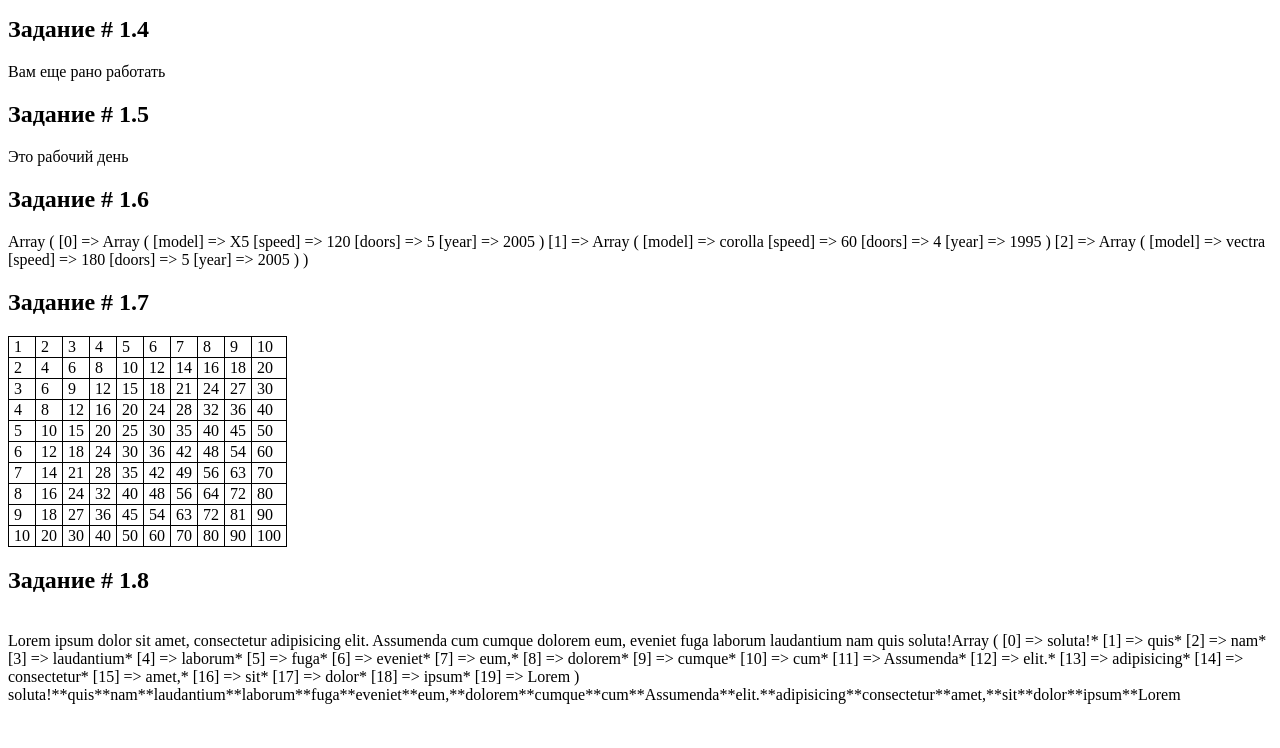
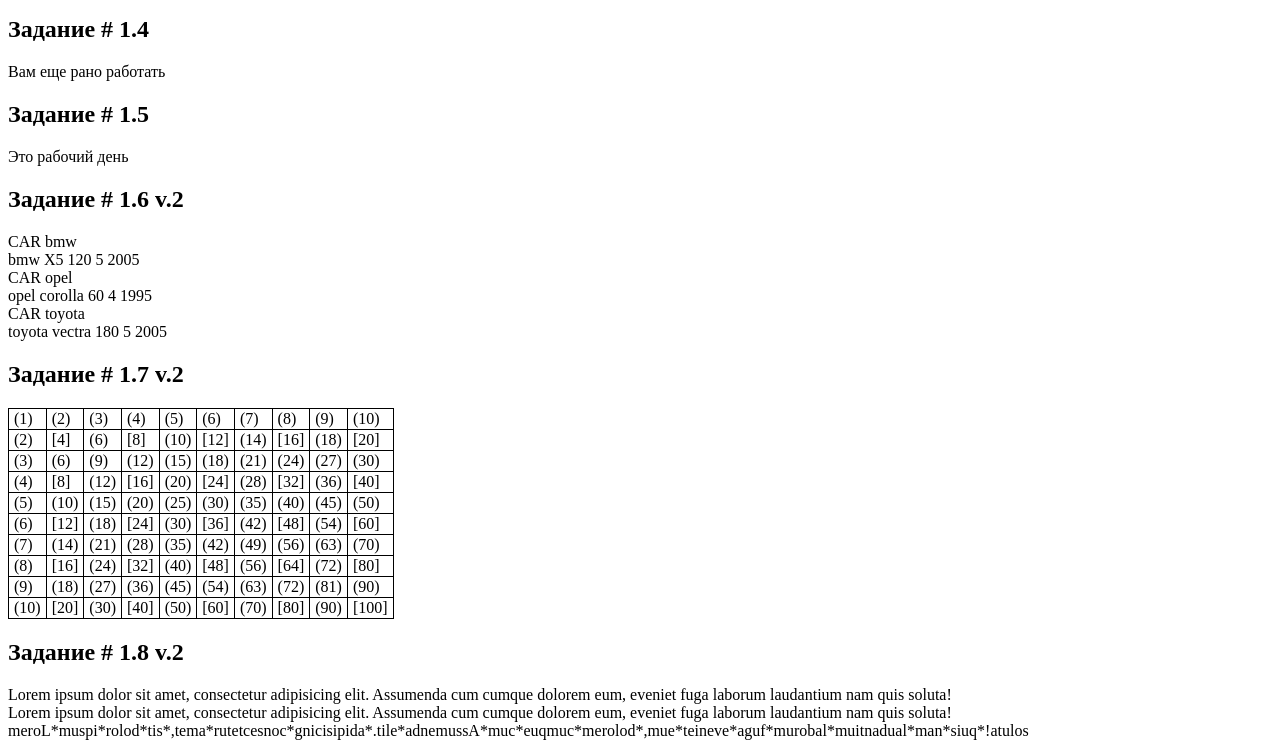
Before and after one commit to mike-a-b/loft_task1, a PHP site: page / in a window 1280 px wide. Shown: the part 420-1168 px from the top of the page. Before the commit the page ends 1124 px from the top, so only its background shows below. Run offline with PHP 8.4, Linux system fonts and the light colour scheme.

Commit message:
revision any tasks

```diff
--- a/index.php
+++ b/index.php
@@ -27,8 +27,8 @@ echo "<h2>1.1 Задание #1</h2>";
 //переменные
 $name = "Mikhail";
 $age = "28";
-echo "Меня зовут: $name"."<br/>";
-echo "Мне $age лет"."<br/>";
+echo "Меня зовут: $name<br/>";
+echo "Мне $age лет<br/>";
 
 //создаю массив символов для обрамления фразы
 /**
--- a/task-1-2.php
+++ b/task-1-2.php
@@ -14,6 +14,6 @@ $pictures = ["all" => "80", "pensils" => "23", "pens" => "40", "total" => ""];
 if (isset($pictures)) {
     $pictures['total'] = ($pictures["all"] - ($pictures["pensils"]+$pictures["pens"]));
     if (!empty($pictures["total"]) && ($pictures["total"] > 0)) {
-        echo "Дети раскрасили красками: ". $pictures["total"] . "<br/>";
+        echo "Дети раскрасили красками: {$pictures["total"]}<br/>";
     }
 }
--- a/task-1-4.php
+++ b/task-1-4.php
@@ -11,11 +11,11 @@ echo "<h2>Задание # 1.4</h2>";
 $age = mt_rand(1, 80);
 
 if ($age >= 18 && $age <= 65) {
-    echo "Вам еще работать и работать"."<br/>";
+    echo "Вам еще работать и работать<br/>";
 } elseif ($age > 65) {
-    echo "Вам пора на пенсию"."<br/>";
+    echo "Вам пора на пенсию<br/>";
 } elseif ($age >=1 && $age <= 17) {
-    echo "Вам еще рано работать"."<br/>";
+    echo "Вам еще рано работать<br/>";
 } else {
-    echo "Неизвестный возраст"."<br/>";
+    echo "Неизвестный возраст<br/>";
 }
--- a/task-1-6.php
+++ b/task-1-6.php
@@ -6,10 +6,19 @@
  * Time: 16:43
  */
 
-echo "<h2>Задание # 1.6</h2>";
-$A=[];
-$bmw = ["model" => "X5", "speed" => 120, "doors" => 5, "year" => "2005"];
-$toyota = ["model" => "corolla", "speed" => 60, "doors" => 4, "year" => "1995"];
-$opel = ["model" => "vectra", "speed" => 180, "doors" => 5, "year" => "2005"];
+echo "<h2>Задание # 1.6 v.2</h2>";
+
+$bmw = ["name" => "bmw", "model" => "X5", "speed" => 120, "doors" => 5, "year" => "2005"];
+$toyota = ["name" => "opel", "model" => "corolla", "speed" => 60, "doors" => 4, "year" => "1995"];
+$opel = ["name" => "toyota", "model" => "vectra", "speed" => 180, "doors" => 5, "year" => "2005"];
+$A = [];
 $A = [$bmw, $toyota, $opel];
-print_r($A);
+//var_export($A);
+
+for ($i = 0; $i < count($A); $i++) {
+    echo "CAR {$A[$i]["name"]}<br/>";
+    foreach ($A[$i] as $v) {
+        echo "$v ";
+    }
+    echo "<br/>";
+}
--- a/task-1-7.php
+++ b/task-1-7.php
@@ -6,13 +6,17 @@
  * Time: 18:46
  */
 
-echo "<h2>Задание # 1.7</h2>";
+echo "<h2>Задание # 1.7 v.2</h2>";
 
 echo "<table style='border:1px solid black; border-collapse: collapse;'>";
 for ($v1 = 1; $v1 <= 10; $v1++) {
     echo "<tr>";
     for ($v2 = 1; $v2 <= 10; $v2++) {
-        echo "<td style='border:1px solid black;'>&nbsp".$v1 * $v2 . "&nbsp</td>";
+        if (($v1 % 2 === 0) && ($v2 % 2 === 0)) {
+            echo "<td style='border:1px solid black;'>&nbsp[" . $v1 * $v2 . "]&nbsp</td>";
+        } else {
+            echo "<td style='border:1px solid black;'>&nbsp(" . $v1 * $v2 . ")&nbsp</td>";
+        }
     }
     echo "</tr>";
 }
--- a/task-1-8.php
+++ b/task-1-8.php
@@ -5,24 +5,32 @@
  * Date: 13.07.17
  * Time: 19:50
  */
-echo "<h2>Задание # 1.8</h2>";
+echo "<h2>Задание # 1.8 v.2</h2>";
 $str = "Lorem ipsum dolor sit amet, consectetur adipisicing elit. Assumenda cum cumque dolorem eum, eveniet fuga " .
 "laborum laudantium nam quis soluta!";
-echo "</br>";
-echo $str;
+echo "$str</br>";
+
 $exp_arr = explode(" ", $str);
-//var_dump($exp_arr);
-$impl_arr = [];
-$count = count($exp_arr)-1;
-$count2 = 0;
-do {
-    $impl_arr[$count2] = ($exp_arr[$count] . "*");
-    $count--;
-    $count2++;
-    if ($count == 0) {
-        $impl_arr[] = $exp_arr[count($exp_arr)-($count2+1)];
-    }
-} while (/*++*/$count);
-print_r($impl_arr);
-$impl_arr = implode("*", $impl_arr);
-echo $impl_arr . "</br>";
+//var_export($exp_arr);
+
+foreach ($exp_arr as $item) {
+    echo "$item ";
+}
+
+$result = [];
+foreach ($exp_arr as &$item) {
+    $res_str = "";
+    $i = 0;
+    $c = strlen($item)-1;
+    do {
+        $swap = $item[$i];
+        $item[$i] = $item[$c];
+        $item[$c] = $swap;
+        $c--;
+        $i++;
+    } while ($i <= $c);
+    $result[] = $item;
+}
+
+$exp_arr = implode("*", $result);
+echo "$exp_arr<br/>";
```
